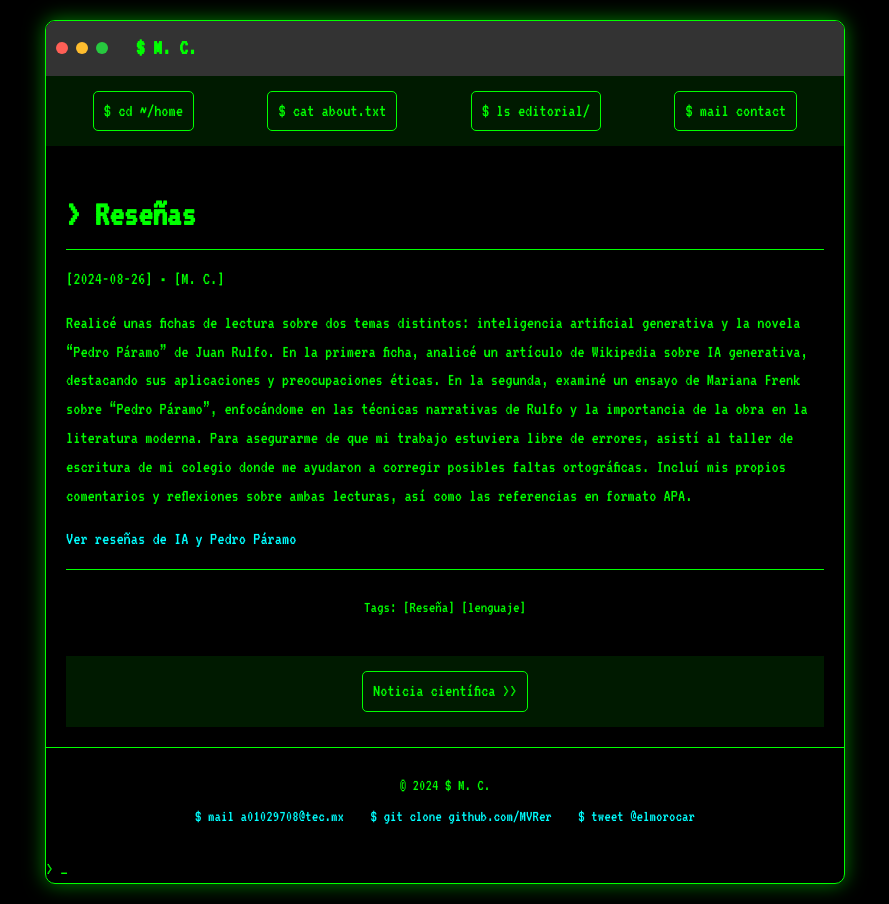
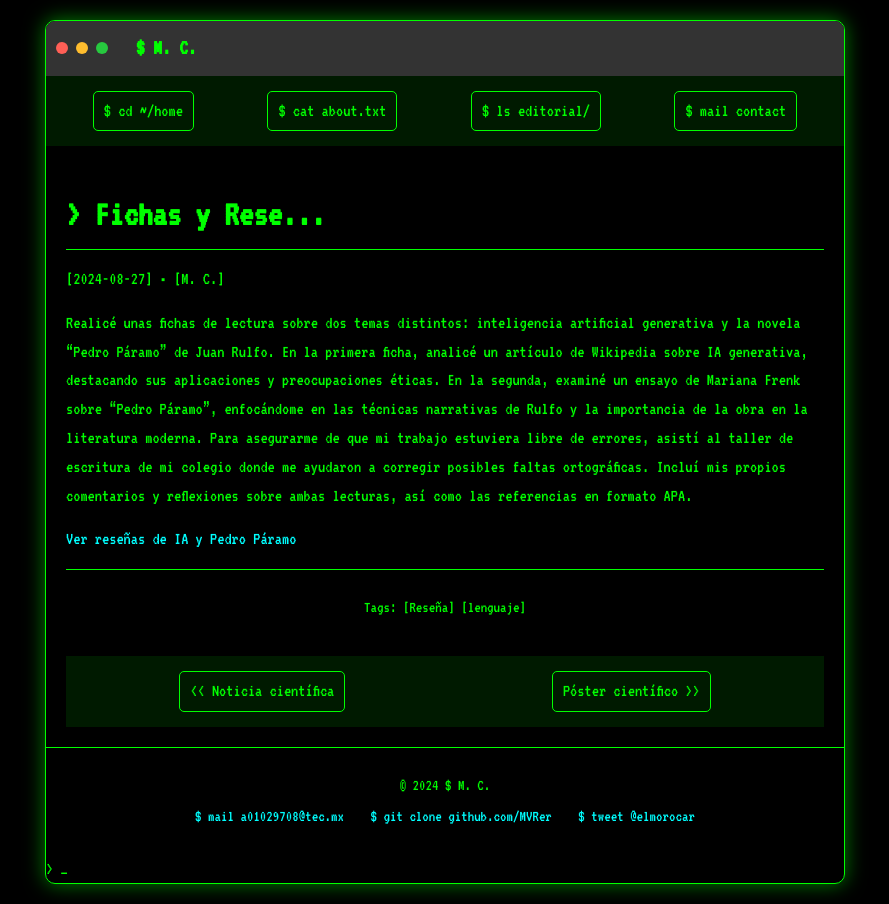
Before and after one commit to MVRer/MVRer.github.io, a Jekyll site: the page built from _posts/2024-08-27-Resena.md, in a window 1280 px wide. Shown: the whole page, without its empty margins (195-1084 px from the left). Built offline with Jekyll 4.4.1, drawn with Linux system fonts in a browser that asks for light colours.

Commit message:
Why not compile

```diff
--- a/_posts/2024-08-26-Resena.md
+++ b/_posts/2024-08-27-Resena.md
@@ -1,7 +1,7 @@
 ---
 layout: post
-title: "Reseñas"
-date: 2024-08-26 11:00:00 -0500
+title: "Fichas y Rese..."
+date: 2024-08-27 11:00:00 -0500
 author: M. C.
 tags: [Reseña, lenguaje]
 ---
```
